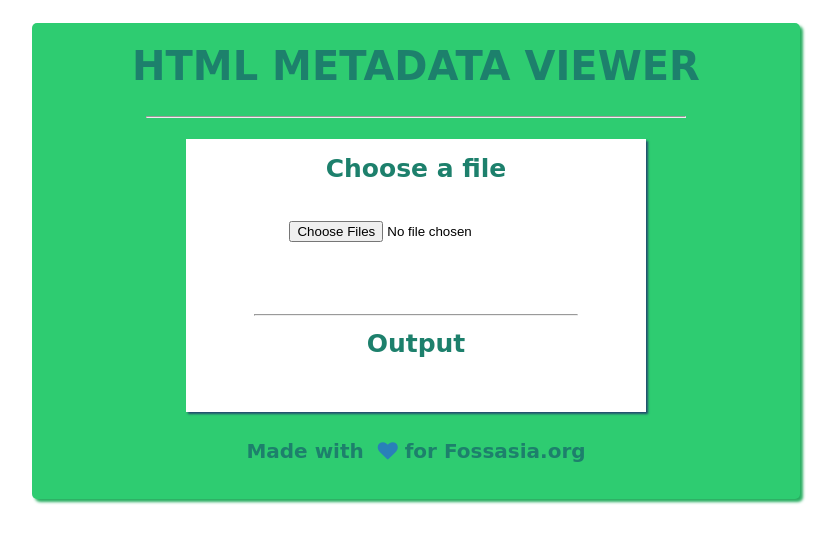
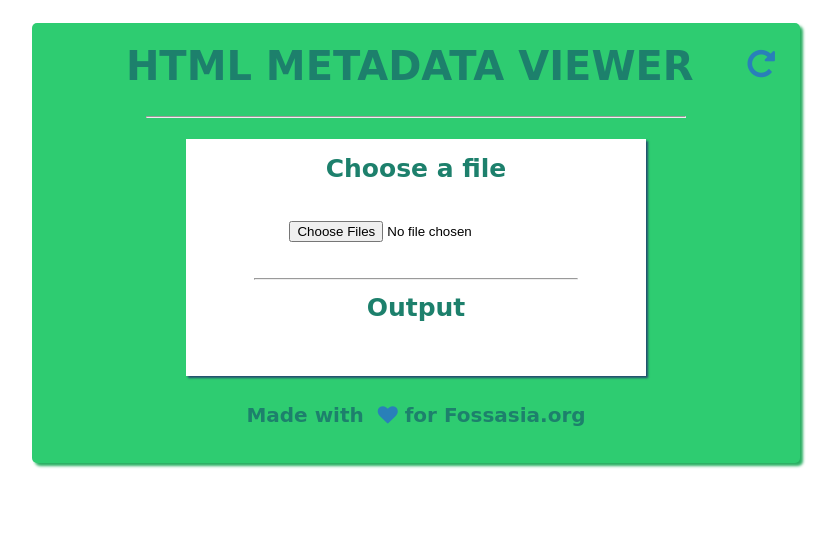
Before and after one commit to neerajp99/metadata, a plain HTML site: page index.html in a window 1280 px wide. Shown: the whole page, without its empty margins (224-1060 px from the left). Drawn offline with nearby package versions, Linux system fonts and the light colour scheme; no server answers; a web font is replaced by a local one.

Commit message:
Slight changes done

```diff
--- a/index.html
+++ b/index.html
@@ -11,6 +11,7 @@
 
 <body>
     <div class="container">
+    <a class="linki" href="index.html"> <i class="fa fa-repeat active fa-2x "></i></a>
         <h1>HTML Metadata Viewer</h1>
         <hr class="hh1">
         <div class="box">
@@ -19,8 +20,6 @@
             <form>
                 <input type="file" id="data" name="files[]" multiple></input>
             </form>
-            <br>
-            <br>
             <br>
             <br>
             <hr class="hh2">
@@ -40,9 +39,8 @@
             f.lastModifiedDate ? f.lastModifiedDate.toLocaleDateString() : 'n/a',
             '</li>');
   }
-    document.getElementById('output').innerHTML = '<ul>' + output.join('') + '</ul>';
+    document.getElementById('output').innerHTML += '<ul>' + output.join('') + '</ul>';
 }
-
 document.getElementById('data').addEventListener('change', handleFileSelect, false);
 </script>
 
--- a/style.css
+++ b/style.css
@@ -29,6 +29,7 @@ h1 {
     margin-top: 3%;
     padding-top: 20px;
     color: #1D806C;
+    padding-left: 40px;
 }
 
 .hh1 {
@@ -94,9 +95,15 @@ strong {
 i{
 	transition:.2s all ease-in-out;
 	color: #2980b9;
+
 }
 
 i:hover{
 	transition:.2s all ease-in-out;
 	color: #1D806C;
 }
+.linki{
+float: right;
+margin-top: 25px;
+margin-right: 25px;
+}
```
Lines whose indentation alone changed are shown as unchanged.
